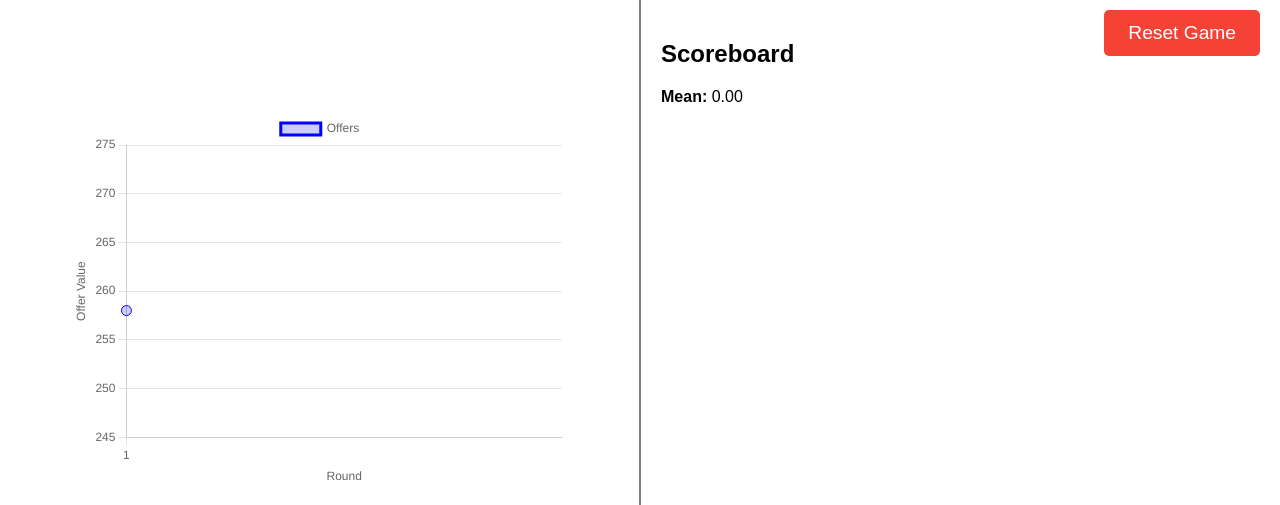
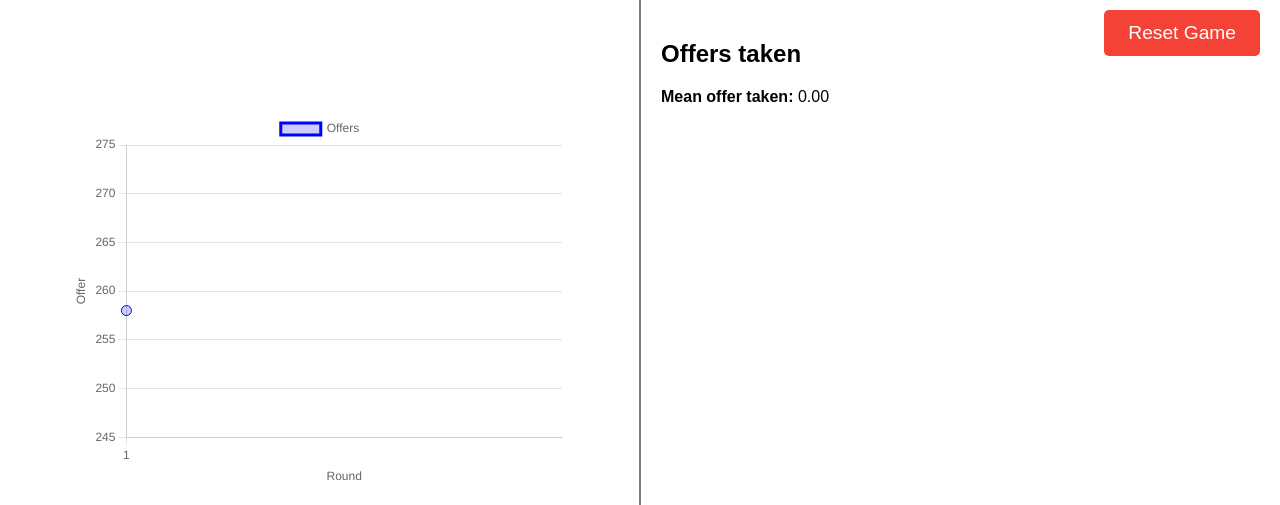
Before and after one commit to amunizb/amunizb.github.io, a plain HTML site: page best_offer.html in a window 1280 px wide. Shown: the top 505 px of the page. Drawn offline with nearby package versions, Linux system fonts and the light colour scheme.

Commit message:
Text changes

```diff
--- a/best_offer.html
+++ b/best_offer.html
@@ -204,9 +204,9 @@
   </div>
   <div class="right-section">
     <div class="scoreboard">
-      <h2>Scoreboard</h2>
+      <h2>Offers taken</h2>
       <ul class="board-list" id="board-list"></ul>
-      <p><strong>Mean:</strong> <span id="mean-display">0.00</span></p>
+      <p><strong>Mean offer taken:</strong> <span id="mean-display">0.00</span></p>
     </div>
     <div class="plots-container" id="saved-plots"></div>
   </div>
@@ -315,7 +315,7 @@
           responsive: true,
           scales: {
             x: { title: { display: true, text: 'Round' } },
-            y: { title: { display: true, text: 'Offer Value' } },
+            y: { title: { display: true, text: 'Offer' } },
           },
         },
       });
```
